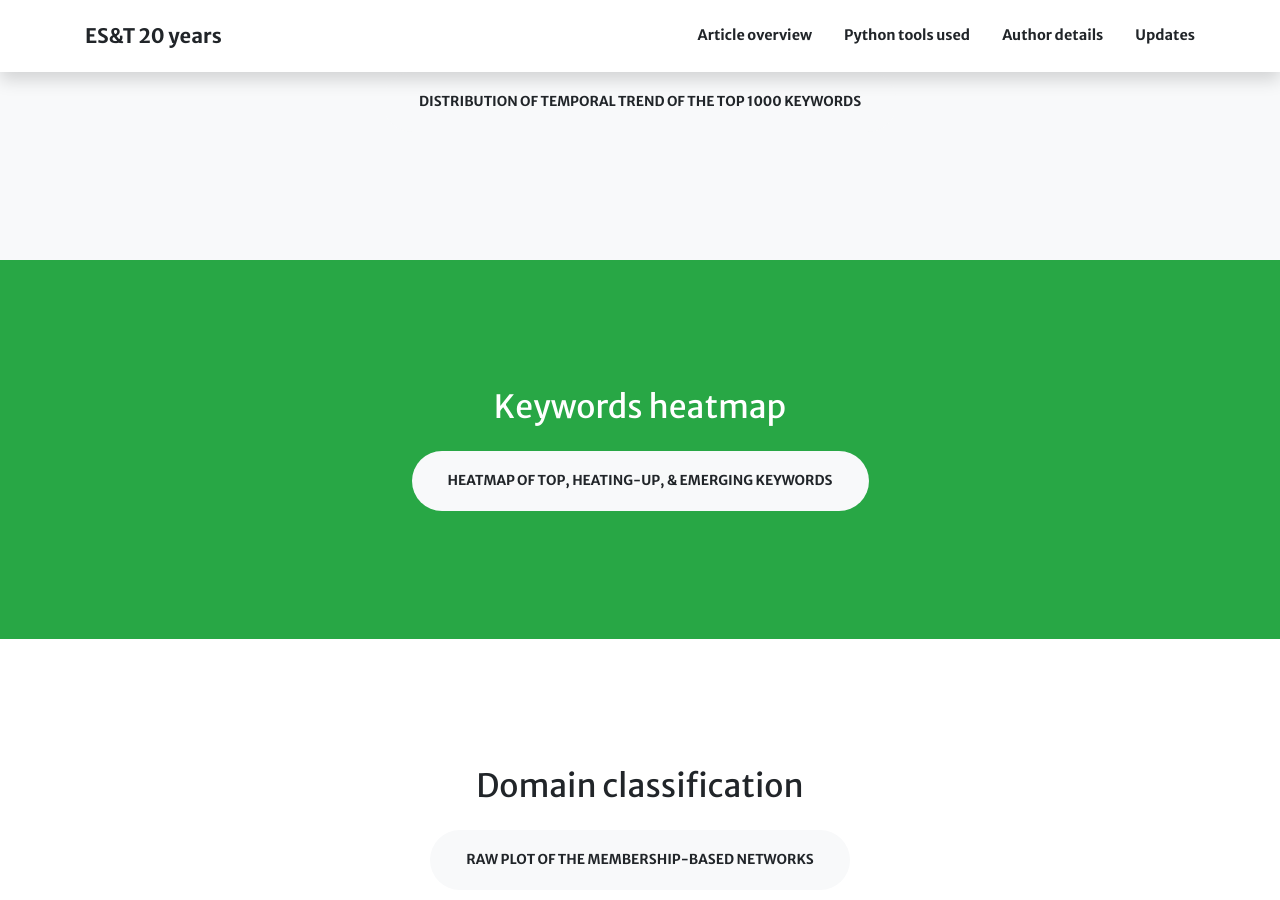
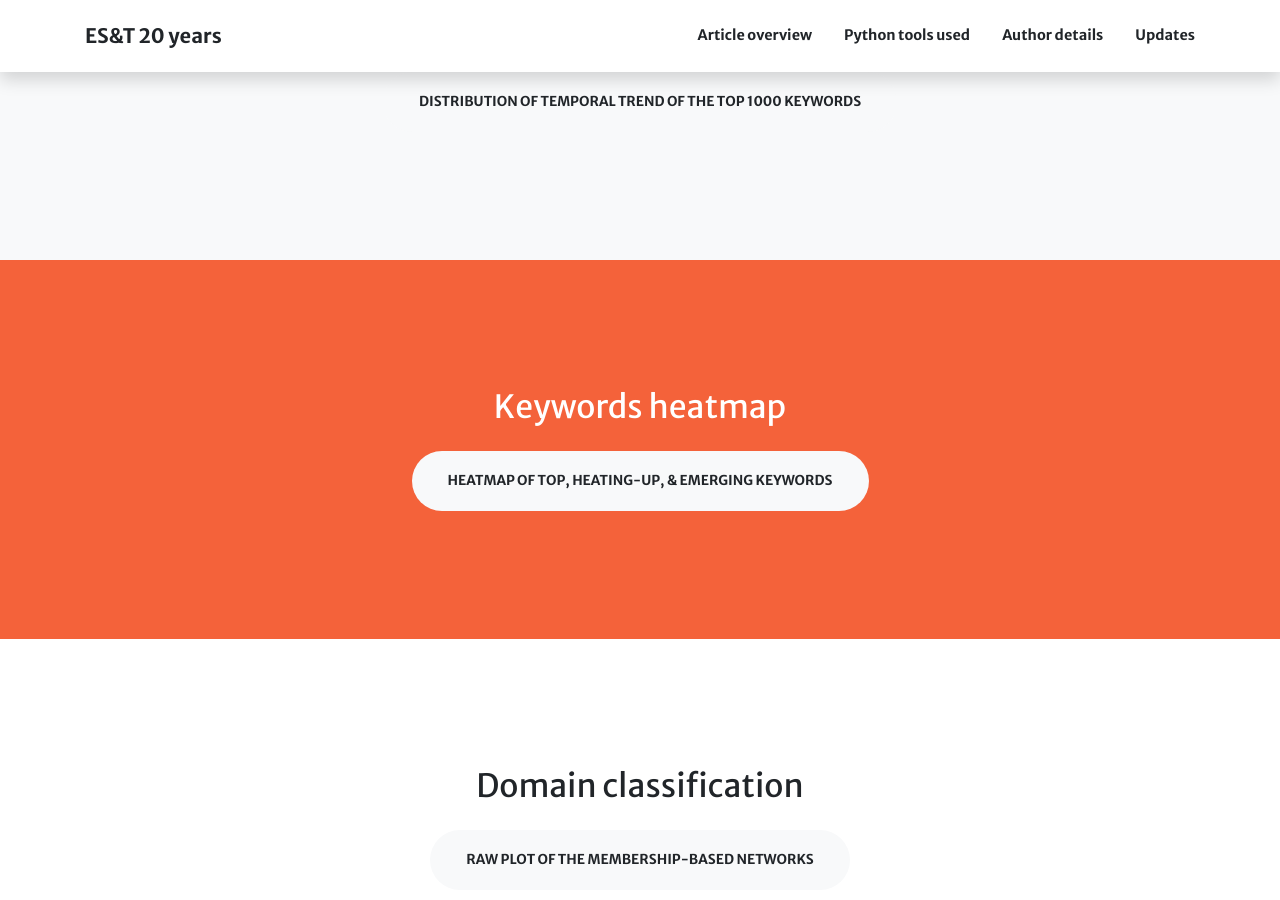
Before and after one commit to starfriend10/EST, a Jekyll site: the page built from index.md, in a window 1280 px wide and 900 px high, scrolled down 1776 px. Built offline with Jekyll 4.4.1, drawn with Linux system fonts in a browser that asks for light colours; nearby versions of some CDN libraries.

Commit message:
Update aside4.html

```diff
--- a/_includes/aside4.html
+++ b/_includes/aside4.html
@@ -1,4 +1,4 @@
-<section id="{{ section.section_id }}" class="page-section4 bg-success text-white {{ section.background_style }}">
+<section id="{{ section.section_id }}" class="page-section4 bg-primary text-white {{ section.background_style }}">
   <div class="container text-center">
     <h2 class="mb-4">{{ section.title }}</h2>
     {% include actions.html actions=section.actions %}
```
